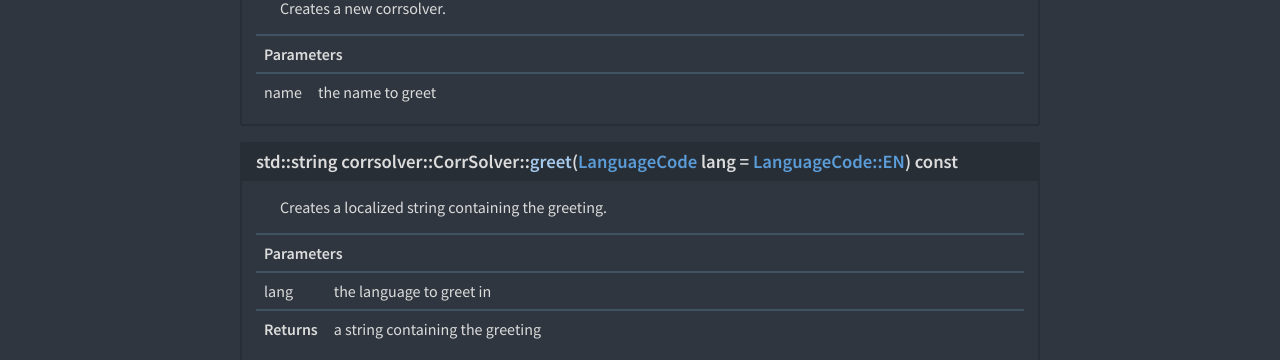
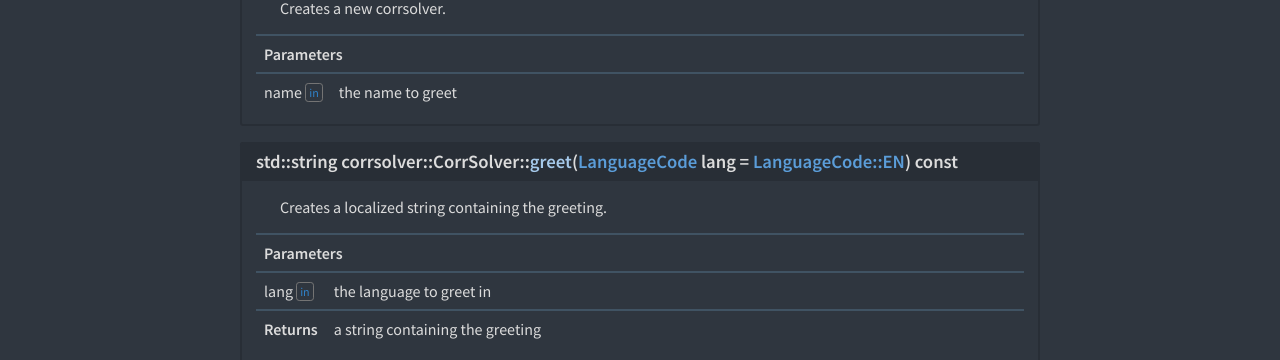
Before and after one commit to luk036/corr-solver-cpp, a plain HTML site: page classcorrsolver_1_1CorrSolver.html in a window 1280 px wide. Shown: the part 611-971 px from the top of the page. Drawn offline with Linux system fonts and the light colour scheme.

Commit message:
deploy: 70acb1a1448d5b1f96fb15148244abc187092fc0

```diff
--- a/classcorrsolver_1_1CorrSolver.html
+++ b/classcorrsolver_1_1CorrSolver.html
@@ -96,7 +96,7 @@
               </thead>
               <tbody>
                 <tr>
-                  <td style="width: 1%">name</td>
+                  <td style="width: 1%">name&nbsp;<span class="m-label m-flat m-info">in</span></td>
                   <td>the name to greet</td>
                 </tr>
               </tbody>
@@ -113,7 +113,7 @@
               </thead>
               <tbody>
                 <tr>
-                  <td style="width: 1%">lang</td>
+                  <td style="width: 1%">lang&nbsp;<span class="m-label m-flat m-info">in</span></td>
                   <td>the language to greet in</td>
                 </tr>
               </tbody>
```
